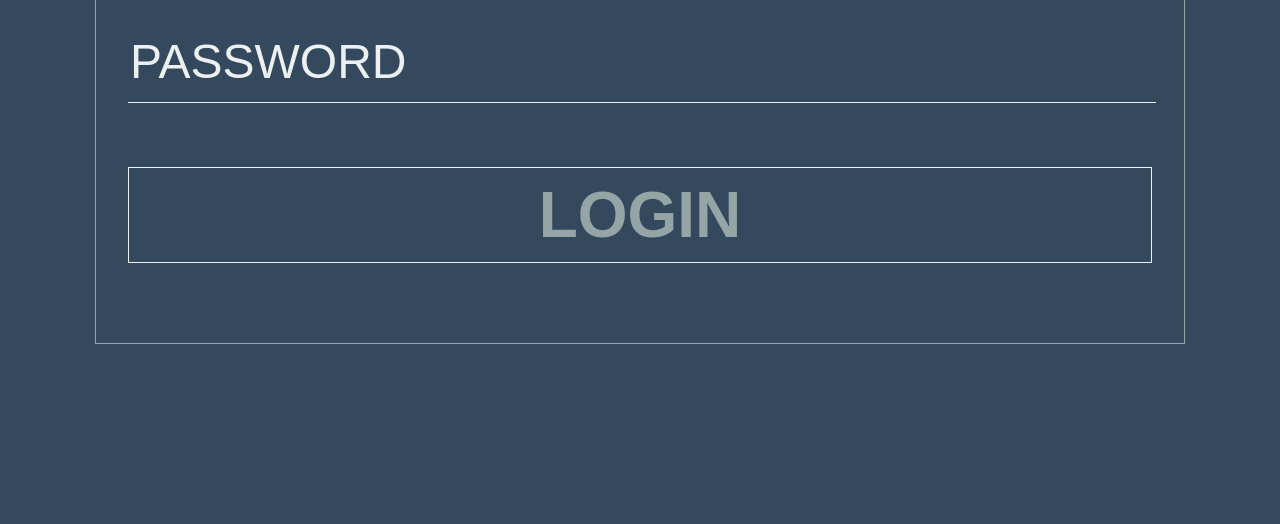
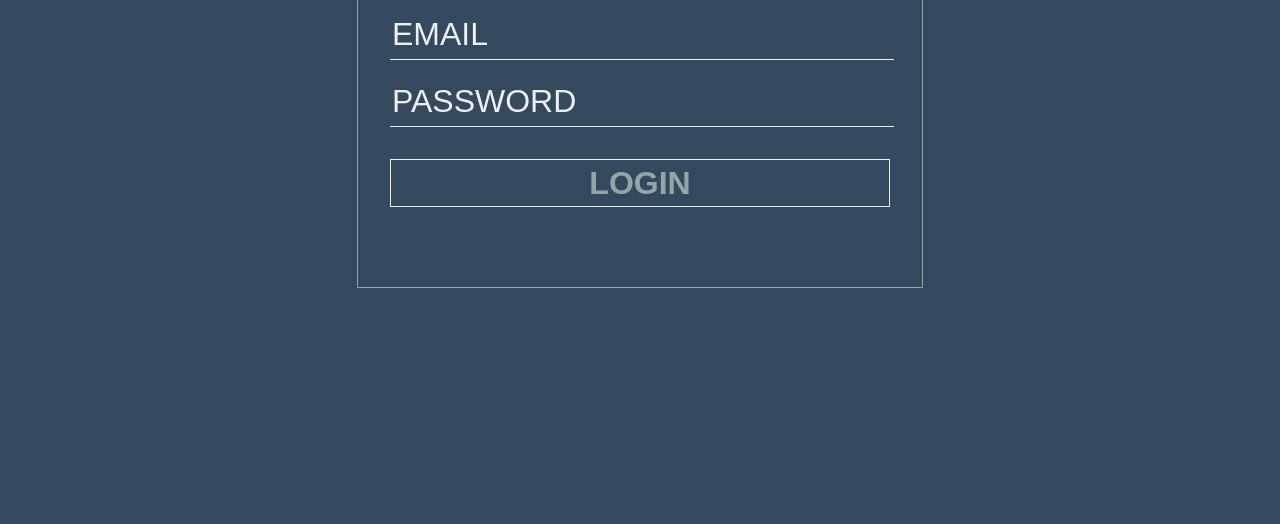
Before and after one commit to 4kstore/login-project, a website: page index.html in a window 1280 px wide. Shown: the part 276-800 px from the top of the page. Drawn offline with Linux system fonts and the light colour scheme.

Commit message:
responsives fixes

```diff
--- a/sass/_login-responsive.scss
+++ b/sass/_login-responsive.scss
@@ -1,15 +1,22 @@
-@media (min-width:801px)  {
+ @media only screen and (min-width : 992px) {
+	.login-container{
+	    height: 80vh;
+	}
 	.login-form {
-	    width: 80%;
+	    width: 500px;
 	}
 	.input-field input {
-	    font-size: 3rem;
-	    height: 5rem;
-	    margin-bottom: 3rem;
+	    font-size: 2rem;
+	    height: 3rem;
+	    margin-bottom: 1rem;
 	}
 	.actions button {
-	    font-size: 4rem;
-	    height: 6rem;
-	    margin-bottom: 3rem;
+	    font-size: 2rem;
+	    height: 3rem;
+	   	margin-bottom: 3rem;
 	}
 }
+
+@media only screen and (max-width : 768px) and (orientation : landscape) {
+
+}
--- a/sass/_login.scss
+++ b/sass/_login.scss
@@ -1,5 +1,3 @@
-
-
 body {
 	background-color: $bg-color;
 	color: $white;
@@ -11,16 +9,19 @@ h1 {
 	font-weight: 300;
     text-transform: uppercase;
 }
+
 .login-container{
     align-items: center;
 	display: flex;
-    height: 80vh;
+    height: 100vh;
     justify-content: center;
+    padding: 2rem 0;
 }
 
 .login-form {
 	border: 1px solid $grey;
 	padding: 2rem;
+    width: 80%;
     h1 {
     	margin-bottom: 2rem;
     }
@@ -33,11 +34,11 @@ h1 {
     background-color: transparent;
     box-shadow: none;
     font-weight: 300;
-    font-size: 2rem;
-    height: 3rem;
+    font-size: 3rem;
+    height: 5rem;
     color: $grey;
     border-bottom: 1px solid $white;
-    margin-bottom: 1rem;
+    margin-bottom: 3rem;
     &::-webkit-input-placeholder {
         text-transform: uppercase;
     	color: $white;
@@ -59,10 +60,11 @@ h1 {
     background-color: transparent;
     border: 1px solid $white;
 	color: $grey;
-    font-size: 2rem;
+    font-size: 4rem;
     font-weight: 700;
-    height: 3rem;
+    height: 6rem;
     margin-top: 1rem;
+    margin-bottom: 3rem;
     transition: all .3s ease-out;
     text-transform: uppercase;
     width: 100%;
```
Also changed, not shown: css/main.css.
